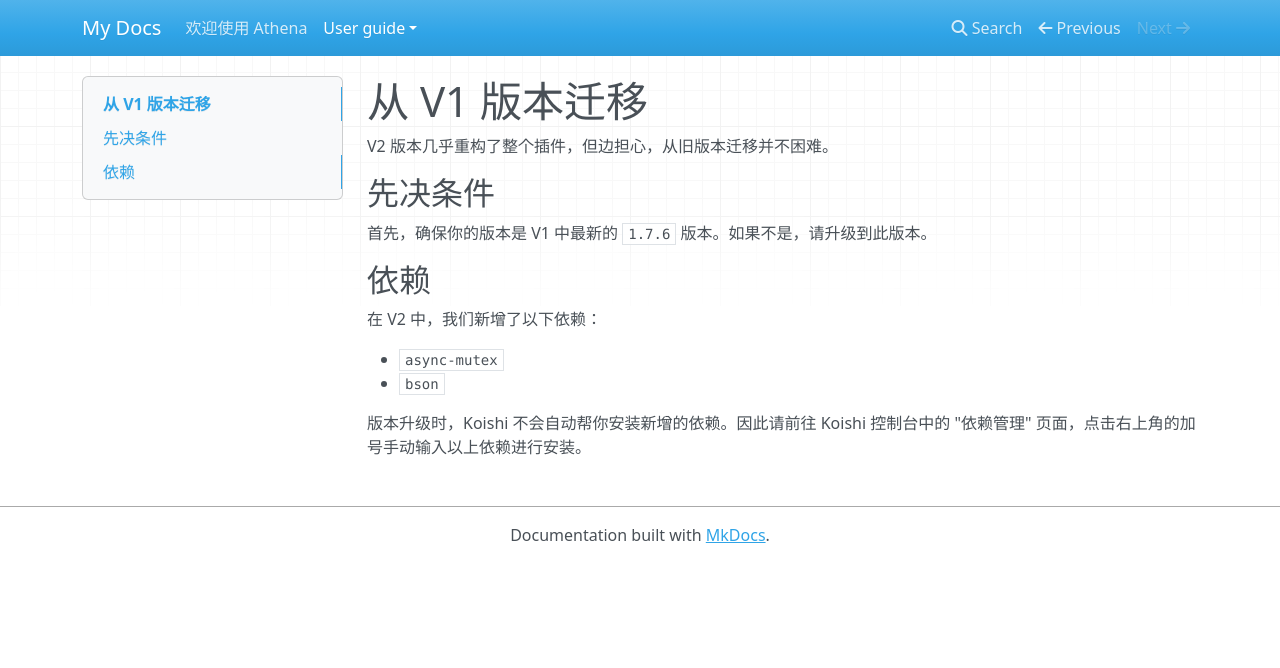
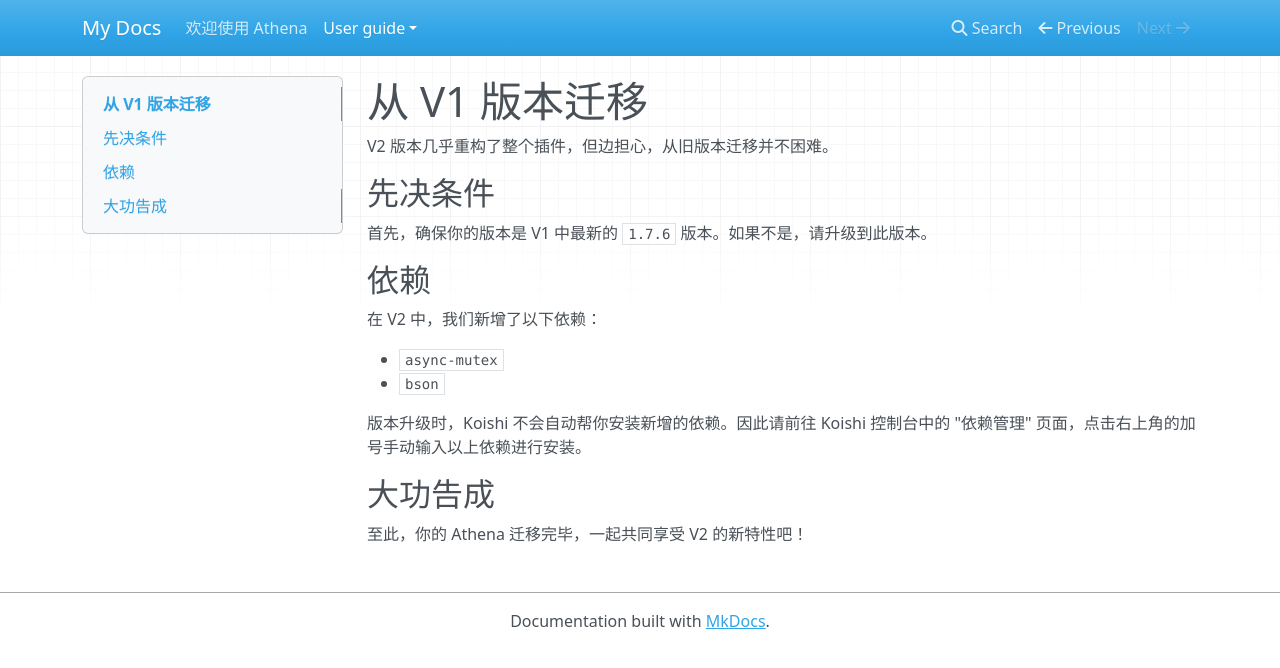
Before and after one commit to HydroGest/AthenaDocsNG, an MkDocs documentation site: the page built from docs/user-guide/migrate-from-v1.md.md, in a window 1280 px wide. Shown: the top 668 px of the page. Built offline with MkDocs 1.6.1, drawn with Linux system fonts in a browser that asks for light colours; nearby versions of some CDN libraries.

Commit message:
docs/user-guide/migrate-from-v1.md.md updated from https://stackedit.cn/

```diff
--- a/docs/user-guide/migrate-from-v1.md.md
+++ b/docs/user-guide/migrate-from-v1.md.md
@@ -15,7 +15,10 @@ V2 版本几乎重构了整个插件，但边担心，从旧版本迁移并不
 
 版本升级时，Koishi 不会自动帮你安装新增的依赖。因此请前往 Koishi 控制台中的 "依赖管理" 页面，点击右上角的加号手动输入以上依赖进行安装。
 
+## 大功告成
+
+至此，你的 Athena 迁移完毕，一起共同享受 V2 的新特性吧！
 
 <!--stackedit_data:
-eyJoaXN0b3J5IjpbMTQzMDM1NzY5OF19
+eyJoaXN0b3J5IjpbLTE1MzIxNjQ3MDldfQ==
 -->
```
